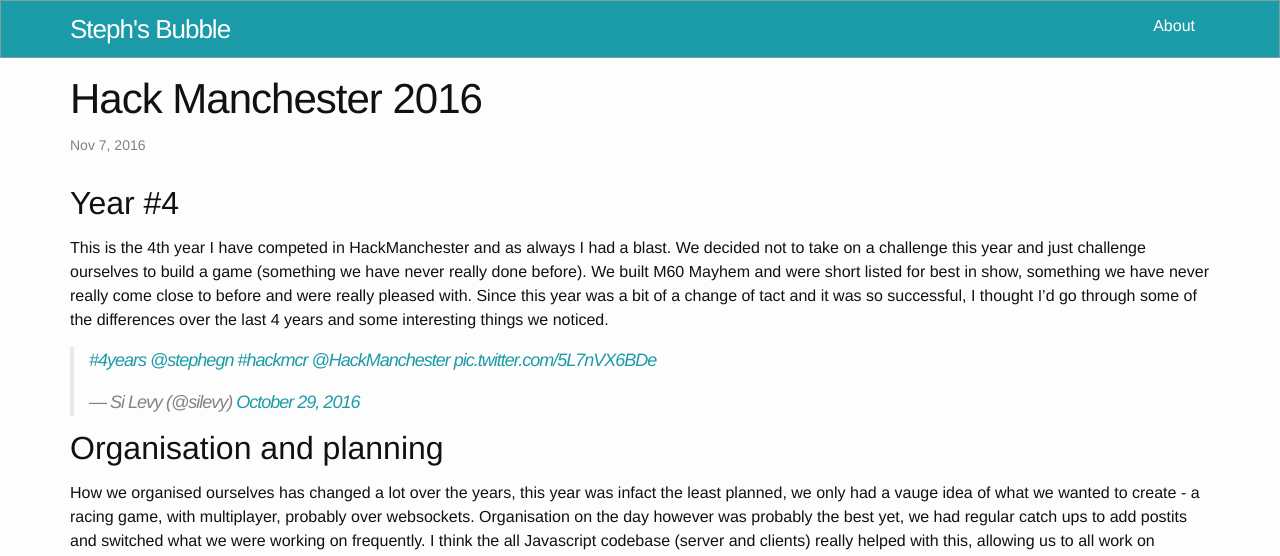
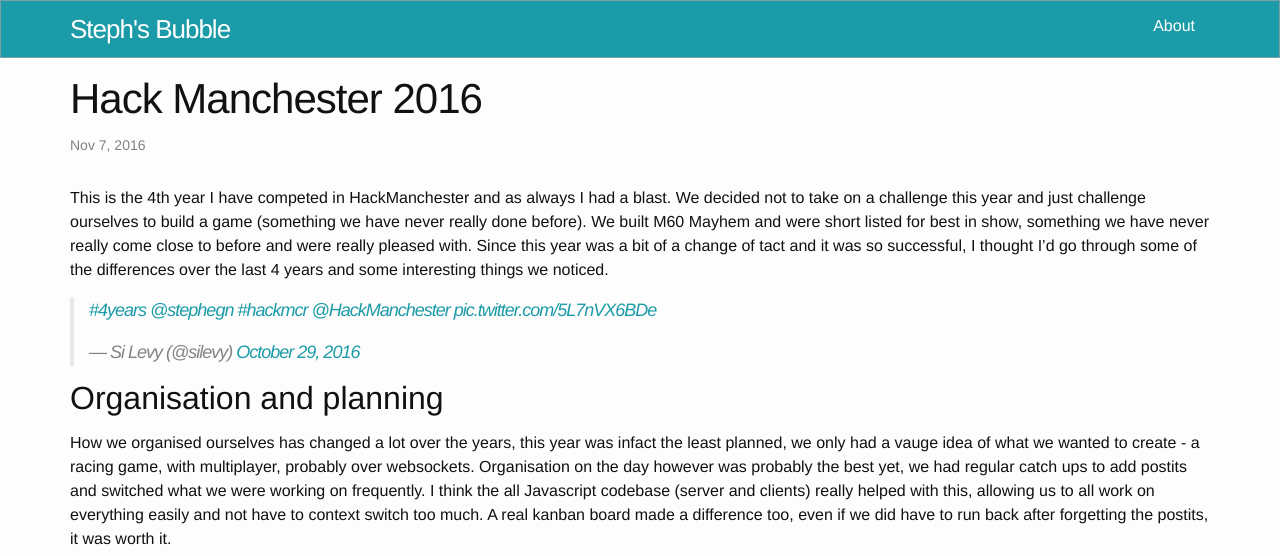
Before and after one commit to stephegn/stephegn.github.io, a Jekyll site: the page built from _posts/2016-11-07-hackmanchester.markdown, in a window 1280 px wide and 1400 px high. Shown: the top 556 px of the window. Built offline with Jekyll 4.4.1, drawn with Linux system fonts in a browser that asks for light colours; nearby versions of some CDN libraries; comment, search, counter and statistics services are not loaded; some of the changed text lies outside the part shown.

Commit message:
Update 2016-11-07-hackmanchester.markdown

```diff
--- a/_posts/2016-11-07-hackmanchester.markdown
+++ b/_posts/2016-11-07-hackmanchester.markdown
@@ -4,9 +4,6 @@ title:  "Hack Manchester 2016"
 date:   2016-11-07 22:23:00 +0000
 categories: thoughts
 ---
-
-## Year #4
-
 This is the 4th year I have competed in HackManchester and as always I had a blast. We decided not to take on a challenge this year and just challenge ourselves to build a game (something we have never really done before). We built M60 Mayhem and were short listed for best in show, something we have never really come close to before and were really pleased with.
 Since this year was a bit of a change of tact and it was so successful, I thought I'd go through some of the differences over the last 4 years and some interesting things we noticed.
 
@@ -15,24 +12,27 @@ Since this year was a bit of a change of tact and it was so successful, I though
 
 ## Organisation and planning
 
-How we organised ourselves has changed a lot over the years, this year was infact the least planned, we only had a vauge idea of what we wanted to create - a racing game, with multiplayer, probably over websockets. Organisation on the day however was probably the best yet, we had regular catch ups to add postits and switched what we were working on frequently. I think the all Javascript codebase (server and clients) really helped with this, allowing us to all work on everything easily and not have to context switch too much. A real kanban board really helped too, even if we did have to run back after forgetting the postits, it really was worth it.
+How we organised ourselves has changed a lot over the years, this year was infact the least planned, we only had a vauge idea of what we wanted to create - a racing game, with multiplayer, probably over websockets. Organisation on the day however was probably the best yet, we had regular catch ups to add postits and switched what we were working on frequently. I think the all Javascript codebase (server and clients) really helped with this, allowing us to all work on everything easily and not have to context switch too much. A real kanban board made a difference too, even if we did have to run back after forgetting the postits, it was worth it.
 
-One important goal we have learn over the years is to get something working ASAP. This is so important, and really helped us gain momentum. Coupled with continuous deployment (which we set up at the same time) we could charge ahead with everything else.
+One important goal we have learnt over the years is to get something working ASAP. This is so important, and really helped us gain momentum. Coupled with continuous deployment (which we set up at the same time) we could charge ahead with everything else.
 
 ![Kanban](http://www.playbyplay.io/wp-content/uploads/2016/10/IMG_6536-1024x682.jpg)
 
+
 ## The codebase
 
-I've already mentioned the all Javascript codebase, in past projects have usually used a mix of 2, even 3 languages. Usually only one or two people would work on a single codebase. The codebases have also been huge, we are talking thousands of lines of code across multiple repos. Some of that code is generated but you still have to get you head into it (while half asleep). The M60 Mayhem codebase including the server, the main client and the mobile controller client hits about 1000 lines. This is a huge difference and I think part of the reason this worked so well. Features were quick and easy to add and this keeps you motivated, it also fits in your head, while sleep deprived.
+I've already mentioned the all Javascript [codebase](https://github.com/QasAshraf/fluffy-umbrella), in past projects have usually used a mix of 2, even 3 languages. Usually only one or two people would work on a single codebase. The codebases have also been huge, we are talking thousands of lines of code across multiple repos. Some of that code is generated but you still have to get you head into it (while half asleep). The M60 Mayhem codebase including the server, the main client and the mobile controller client hits about 1000 lines. This is a huge difference and I think part of the reason this worked so well. Features were quick and easy to add and this keeps you motivated, it also fits in your head, while sleep deprived.
 
 ## Choosing what is fun
 
 Another big discision we made early on was to keep it simple. We ignored the features (which were calling to us) that didnt really add much value. One the big ones for us was lobbies. It's a multiplayer game, of course it needs lobbies to be a reality but really all this would have done is added a huge amount of complexity for no real benefit. Working on a proof of concept which works in your set of conditions is what it's all about, you only have 24(5) hours! Maybe one day we will go back and add lobbies so multiple sessions can happen at once, maybe.
 
+By not having a fully fleshed out idea we were able to come up with great ideas on the fly and just add them in. We managed to get a working game up in very little time so from then on it was all just adding in the fun bits, power ups, sound effects, even vibrations! The only problem we did have with this was that when the judges came round initially we couldnt really give them an idea of what everything was going to turn into.
+
 ![Planning lobbies](http://www.playbyplay.io/wp-content/uploads/2016/10/DSC_1828-1024x683.jpg)
 
-By not having a fully fleshed out idea we were able to come up with great ideas on the fly and just add them in. We managed to get a working game up in very little time so from then on it was all just adding in the fun bits, power ups, sound effects, even vibrations! The only problem we did have with this was that when the judges came round initially we couldnt really give them an idea of what everything was going to turn into.
 
 ## M60 Mayhem
-[https://github.com/QasAshraf/fluffy-umbrella](https://github.com/QasAshraf/fluffy-umbrella)
+
+Overall we all had a great time and learnt a bunch of stuff about hacking, building games and working as a team. We are all looking forward to next year.
 <iframe width="560" height="315" src="https://www.youtube.com/embed/A5aAISyJCtI" frameborder="0" allowfullscreen></iframe>
```
